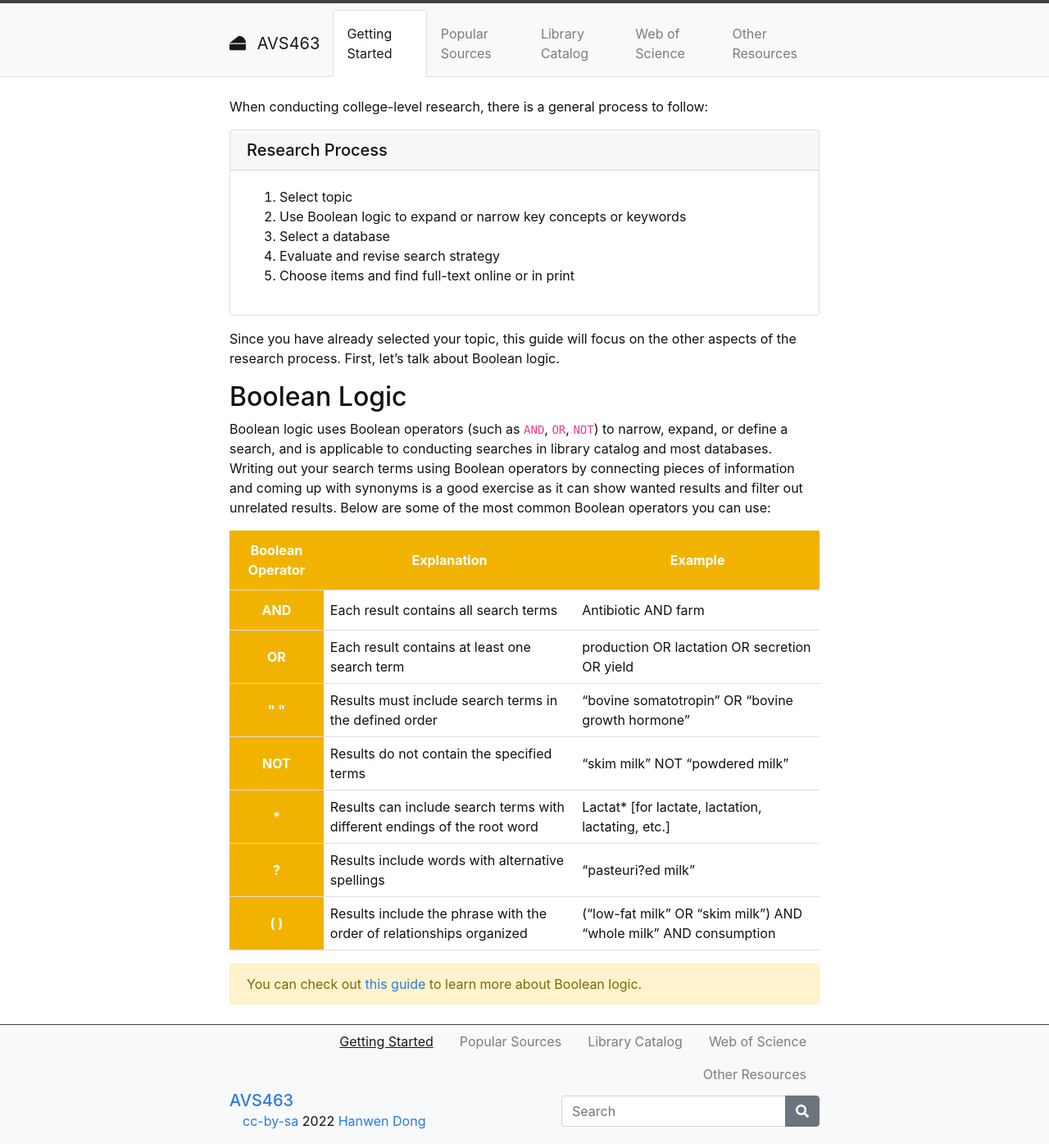
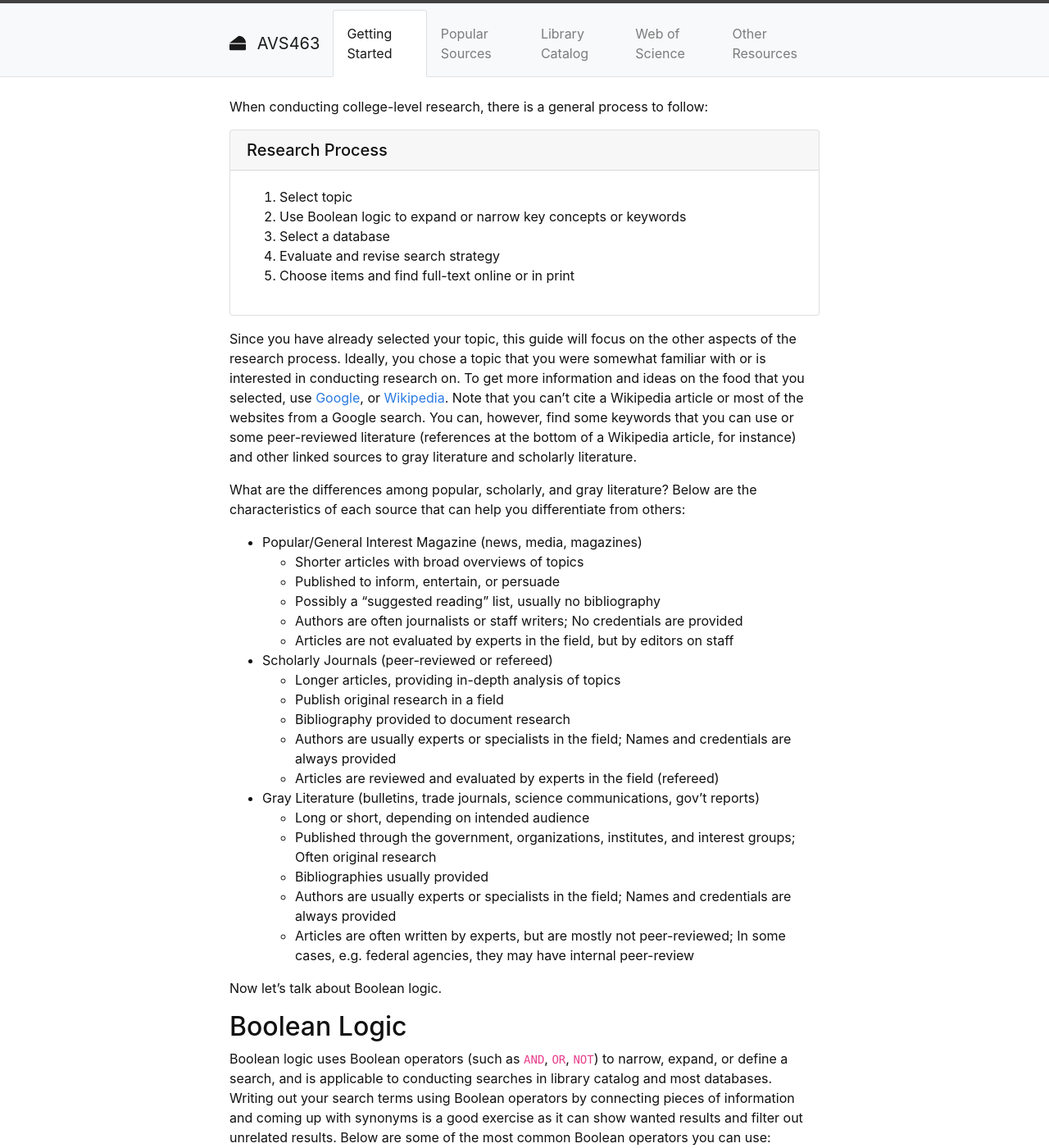
Before and after one commit to hanwendong1/avs463, a Jekyll site: the page built from content/1-Getting-Started.md, in a window 1280 px wide and 1400 px high. Shown: the whole window at 82% size. Built offline with Jekyll 4.4.1, drawn with Linux system fonts in a browser that asks for light colours.

Commit message:
Update 1-Getting-Started.md

```diff
--- a/content/1-Getting-Started.md
+++ b/content/1-Getting-Started.md
@@ -17,7 +17,29 @@ When conducting college-level research, there is a general process to follow:
 
 {% include card.md text=text header="Research Process" %}
 
-Since you have already selected your topic, this guide will focus on the other aspects of the research process. First, let’s talk about Boolean logic.
+Since you have already selected your topic, this guide will focus on the other aspects of the research process. Ideally, you chose a topic that you were somewhat familiar with or is interested in conducting research on. To get more information and ideas on the food that you selected, use <a href="https://www.google.com/" target="_blank" rel="noopener">Google</a>, or <a href="https://www.wikipedia.org/" target="_blank" rel="noopener">Wikipedia</a>. Note that you can't cite a Wikipedia article or most of the websites from a Google search. You can, however, find some keywords that you can use or some peer-reviewed literature (references at the bottom of a Wikipedia article, for instance) and other linked sources to gray literature and scholarly literature.
+
+What are the differences among popular, scholarly, and gray literature? Below are the characteristics of each source that can help you differentiate from others:
+* Popular/General Interest Magazine (news, media, magazines)
+    + Shorter articles with broad overviews of topics
+    + Published to inform, entertain, or persuade
+    + Possibly a “suggested reading” list, usually no bibliography
+    + Authors are often journalists or staff writers; No credentials are provided
+    + Articles are not evaluated by experts in the field, but by editors on staff
+* Scholarly Journals (peer-reviewed or refereed)
+    + Longer articles, providing in-depth analysis of topics
+    + Publish original research in a field
+    + Bibliography provided to document research
+    + Authors are usually experts or specialists in the field; Names and credentials are always provided
+    + Articles are reviewed and evaluated by experts in the field (refereed)
+* Gray Literature (bulletins, trade journals, science communications, gov’t reports)
+    + Long or short, depending on intended audience
+    + Published through the government, organizations, institutes, and interest groups; Often original research
+    + Bibliographies usually provided
+    + Authors are usually experts or specialists in the field; Names and credentials are always provided
+    + Articles are often written by experts, but are mostly not peer-reviewed; In some cases, e.g. federal agencies, they may have internal peer-review
+
+Now let’s talk about Boolean logic.
 
 ## Boolean Logic
 
```
